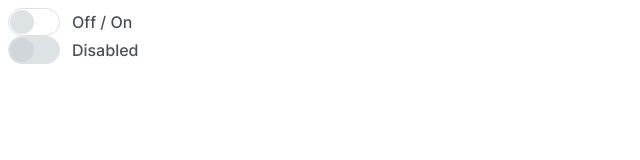
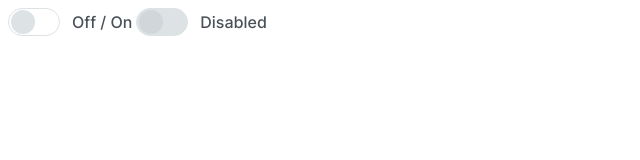
Before and after one commit to js-tasks-ru/htmlcss-20220919_brovij, a website: page 07-lection5/03-toggler/index.html in a window 1280 px wide. Shown: the whole page, without its empty margins (0-640 px from the left). Drawn offline with Linux system fonts and the light colour scheme.

Commit message:
fixe style

```diff
--- a/07-lection5/03-toggler/toggler.css
+++ b/07-lection5/03-toggler/toggler.css
@@ -1,5 +1,5 @@
 .toggler {
-    position: relative;
+    display: inline-block;
 }
 
 .toggler__input {
@@ -18,8 +18,6 @@
     box-sizing: border-box;
     width: 52px;
     height: 28px;
-    left: 0px;
-    top: calc(50% - 28px/2);
     background: #FFFFFF;
     border: 1px solid var(--grey-2);
     border-radius: 16px;
@@ -30,10 +28,9 @@
 	height: 24px;
 	background: var(--grey-2);
 	border-radius: 16px;
-	position: absolute;
-	top: 50%;
-	left: 2px;
-	transform: translateY(-50%);
+	position: relative;
+    left: 3%;
+    top: 2%;
 	transition: all .5s ease;
 }
 
```
